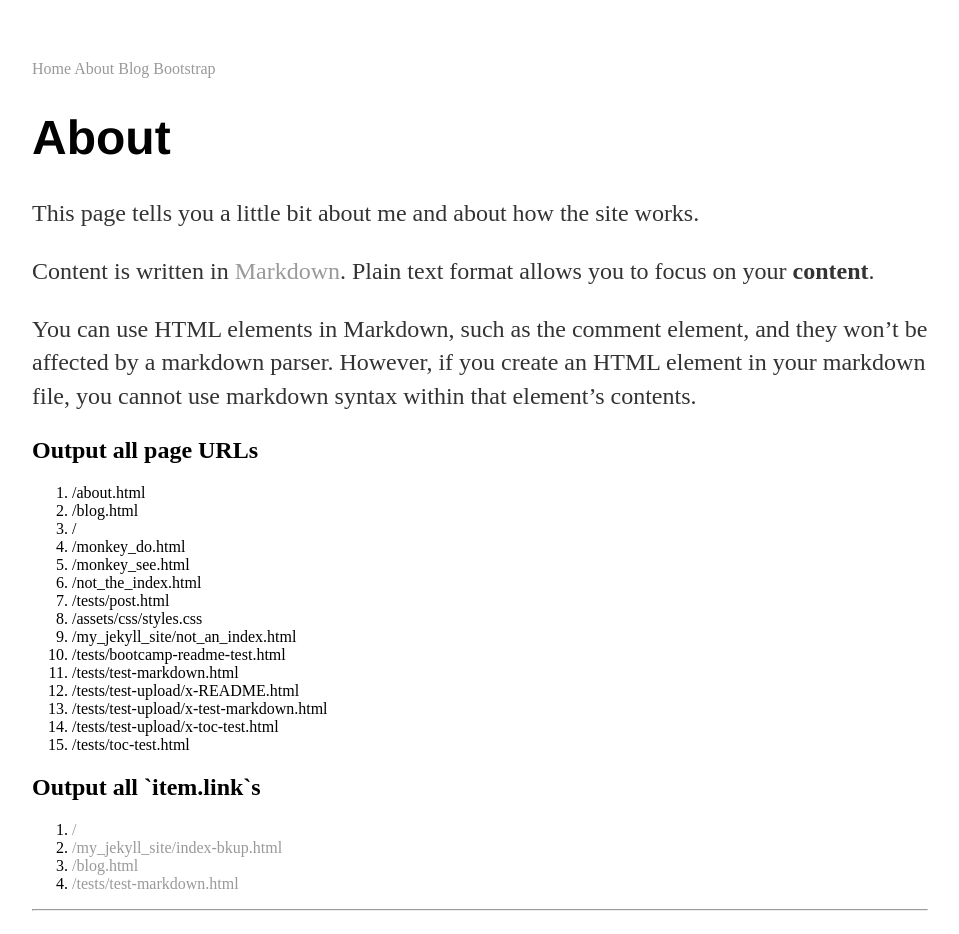
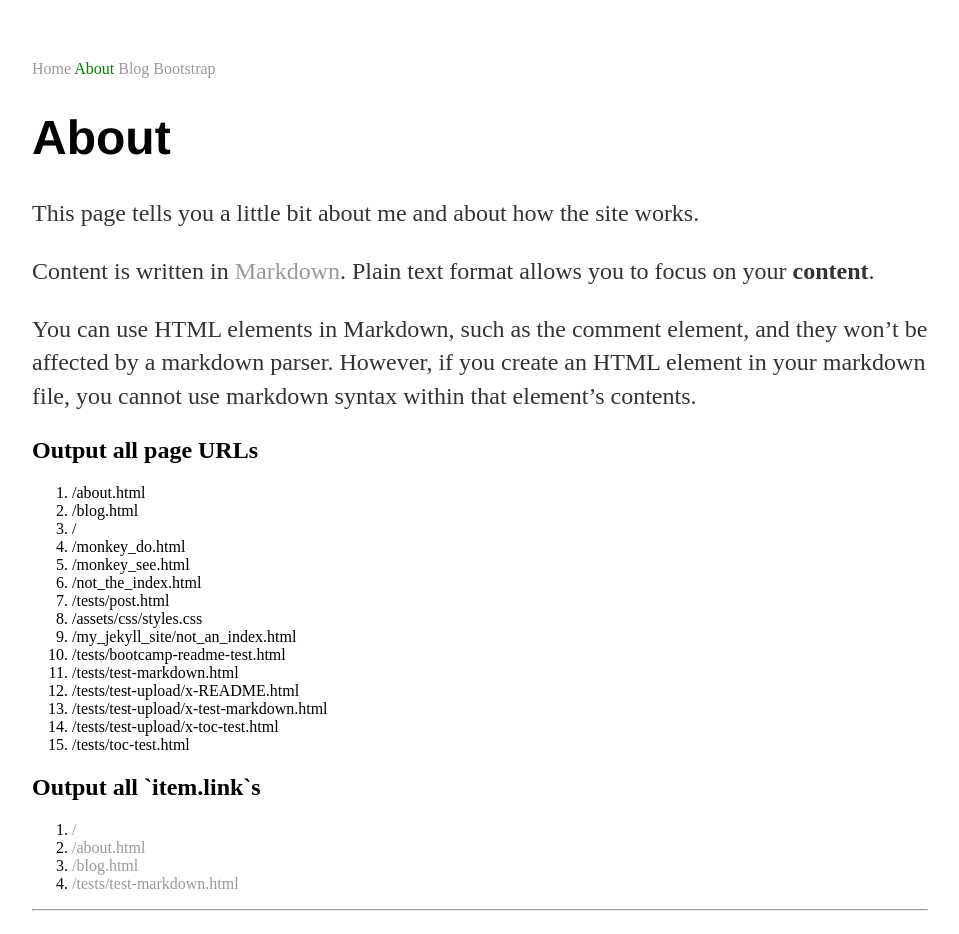
Before and after one commit to studentiyot/code_monkey, a Jekyll site: the page built from about.md, in a window 1280 px wide. Shown: the top 934 px of the page, without its empty margins (160-1119 px from the left). Built offline with Jekyll 4.4.1, drawn with Linux system fonts in a browser that asks for light colours.

Commit message:
Update navigation.yml

```diff
--- a/_data/navigation.yml
+++ b/_data/navigation.yml
@@ -1,7 +1,7 @@
 - name: Home
   link: /
 - name: About
-  link: /my_jekyll_site/index-bkup.html
+  link: /about.html
 - name: Blog
   link: /blog.html
 - name: Bootstrap
```
